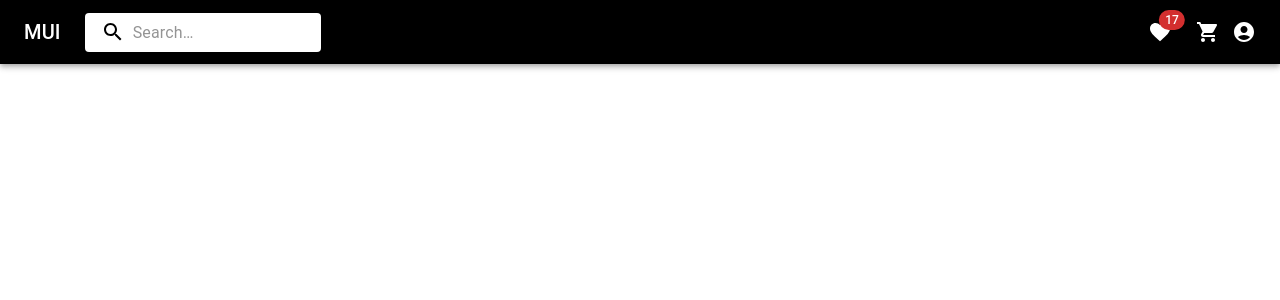
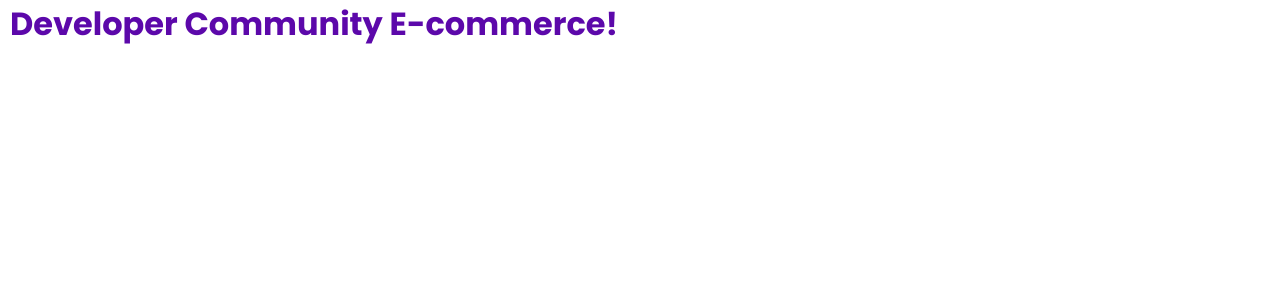
Before and after one commit to Guilhermeprog3/E-commerce-front-end, a React (Vite) app: page / in a window 1280 px wide. Shown: the top 300 px of the page. Built offline with nearby package versions, Linux system fonts and the light colour scheme.

Commit message:
Revert "feat: adição do navBar na pagina Home"

```diff
--- a/src/components/common/navBar/index.jsx
+++ /dev/null
@@ -1,157 +0,0 @@
-import * as React from 'react';
-import { styled } from '@mui/material/styles';
-import AppBar from '@mui/material/AppBar';
-import Box from '@mui/material/Box';
-import Toolbar from '@mui/material/Toolbar';
-import IconButton from '@mui/material/IconButton';
-import Typography from '@mui/material/Typography';
-import InputBase from '@mui/material/InputBase';
-import Badge from '@mui/material/Badge';
-import MenuIcon from '@mui/icons-material/Menu';
-import SearchIcon from '@mui/icons-material/Search';
-import ShoppingCartIcon from '@mui/icons-material/ShoppingCart';
-import FavoriteIcon from '@mui/icons-material/Favorite';
-import AccountCircle from '@mui/icons-material/AccountCircle'; // Ícone de perfil
-import Menu from '@mui/material/Menu';
-import MenuItem from '@mui/material/MenuItem';
-
-const Search = styled('div')(({ theme }) => ({
-  position: 'relative',
-  borderRadius: theme.shape.borderRadius,
-  backgroundColor: 'white',
-  marginRight: theme.spacing(2),
-  marginLeft: 0,
-  width: '100%',
-  [theme.breakpoints.up('sm')]: {
-    marginLeft: theme.spacing(3),
-    width: 'auto',
-  },
-}));
-
-const SearchIconWrapper = styled('div')(({ theme }) => ({
-  padding: theme.spacing(0, 2),
-  height: '100%',
-  position: 'absolute',
-  pointerEvents: 'none',
-  display: 'flex',
-  alignItems: 'center',
-  justifyContent: 'center',
-}));
-
-const StyledInputBase = styled(InputBase)(({ theme }) => ({
-  color: 'black',
-  '& .MuiInputBase-input': {
-    padding: theme.spacing(1, 1, 1, 0),
-    paddingLeft: `calc(1em + ${theme.spacing(4)})`,
-    transition: theme.transitions.create('width'),
-    width: '100%',
-    borderRadius: '20px',
-    [theme.breakpoints.up('md')]: {
-      width: '20ch',
-    },
-  },
-}));
-
-export default function PrimarySearchAppBar() {
-  const [anchorEl, setAnchorEl] = React.useState(null);
-  const [menuAnchorEl, setMenuAnchorEl] = React.useState(null);
-  const isMenuOpen = Boolean(anchorEl);
-  const isMoreMenuOpen = Boolean(menuAnchorEl);
-
-  const handleMenuOpen = (event) => {
-    setAnchorEl(event.currentTarget);
-  };
-
-  const handleMoreMenuOpen = (event) => {
-    setMenuAnchorEl(event.currentTarget);
-  };
-
-  const handleMenuClose = () => {
-    setAnchorEl(null);
-    setMenuAnchorEl(null);
-  };
-
-  return (
-    <Box sx={{ flexGrow: 1 }}>
-      <AppBar
-        position="absolute"
-        sx={{ background: 'black' }}>
-        <Toolbar>
-          <IconButton
-            size="large"
-            edge="start"
-            color="inherit"
-            aria-label="open drawer"
-            onClick={handleMoreMenuOpen}
-            sx={{ mr: 2, display: { xs: 'flex', md: 'none' } }}>
-            <MenuIcon />
-          </IconButton>
-          <Typography
-            variant="h6"
-            noWrap
-            component="div"
-            sx={{ display: { xs: 'none', sm: 'block' } }}>
-            MUI
-          </Typography>
-          <Search>
-            <SearchIconWrapper>
-              <SearchIcon sx={{ color: 'black' }} />
-            </SearchIconWrapper>
-            <StyledInputBase
-              placeholder="Search…"
-              inputProps={{ 'aria-label': 'search' }}
-            />
-          </Search>
-          <Box sx={{ flexGrow: 1 }} />
-          <Box sx={{ display: { xs: 'none', md: 'flex' } }}>
-            <IconButton
-              size="large"
-              aria-label="show 17 new notifications"
-              color="inherit">
-              <Badge
-                badgeContent={17}
-                color="error">
-                <FavoriteIcon />
-              </Badge>
-            </IconButton>
-            <IconButton
-              size="large"
-              edge="end"
-              aria-label="account of current user"
-              color="inherit">
-              <ShoppingCartIcon />
-            </IconButton>
-            <IconButton
-              size="large"
-              edge="end"
-              aria-label="user profile"
-              color="inherit"
-              onClick={handleMenuOpen}>
-              <AccountCircle />
-            </IconButton>
-          </Box>
-        </Toolbar>
-      </AppBar>
-      <Menu
-        anchorEl={anchorEl}
-        open={isMenuOpen}
-        onClose={handleMenuClose}
-        sx={{ mt: '5px', ml: '15px' }}>
-        <MenuItem onClick={handleMenuClose}>Perfil</MenuItem>
-        <MenuItem onClick={handleMenuClose}>Configurações</MenuItem>
-        <MenuItem onClick={handleMenuClose}>Sair</MenuItem>
-      </Menu>
-      <Menu
-        anchorEl={menuAnchorEl}
-        open={isMoreMenuOpen}
-        onClose={handleMenuClose}
-        sx={{ mt: '5px' }}>
-        <MenuItem onClick={handleMenuClose}>Favoritos</MenuItem>
-        <MenuItem onClick={handleMenuClose}>Carrinho</MenuItem>
-        <MenuItem onClick={handleMenuClose}>Perfil</MenuItem>
-        <MenuItem onClick={handleMenuClose}>Configurações</MenuItem>
-        <MenuItem onClick={handleMenuClose}>Sair</MenuItem>
-      </Menu>
-    </Box>
-  );
-}
--- a/src/main.jsx
+++ b/src/main.jsx
@@ -2,6 +2,7 @@ import { StrictMode } from 'react';
 import { createRoot } from 'react-dom/client';
 import { RouterManager } from './routes/RouterManager.jsx';
 import './styles/globalStyles.css';
+
 createRoot(document.getElementById('root')).render(
   <StrictMode>
     <RouterManager />
--- a/src/page/public/home/index.jsx
+++ b/src/page/public/home/index.jsx
@@ -1,11 +1,9 @@
-import PrimarySearchAppBar from '../../../components/common/navBar';
-
 export const Home = () => {
   return (
-    <>
-      <header>
-        <PrimarySearchAppBar />
-      </header>
-    </>
+    <div>
+      <h1 style={{ color: 'var(--text-teste)', marginLeft: '10px' }}>
+        Developer Community E-commerce!
+      </h1>
+    </div>
   );
 };
--- a/src/styles/globalStyles.css
+++ b/src/styles/globalStyles.css
@@ -4,9 +4,7 @@
   box-sizing: border-box;
   font-family: 'Poppins', sans-serif;
 }
-body {
-  background: rgb(255, 255, 255);
-}
+
 :root {
   --text-teste: #5c08aa;
 }
```
Also changed, not shown: vercel.json (added).
